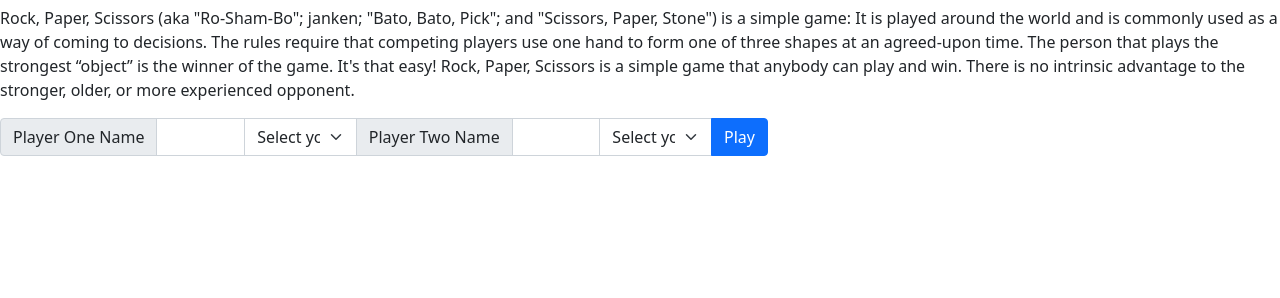
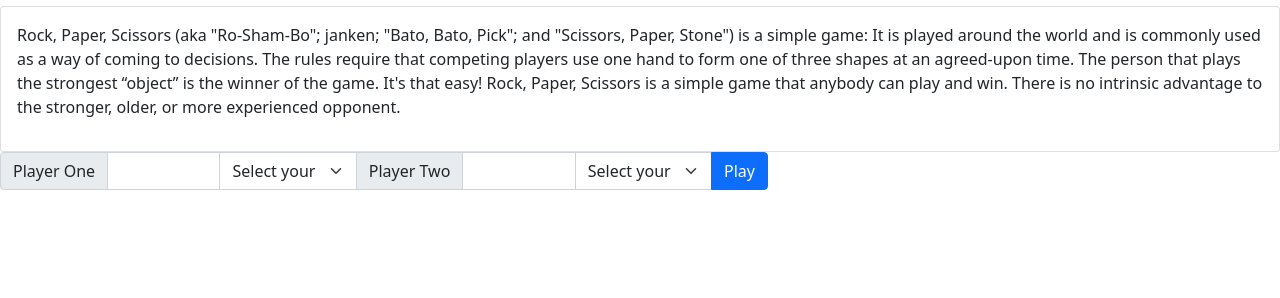
Before and after one commit to sandramolina/wk3_weekend_homework, a Flask app: page / in a window 1280 px wide. Shown: the part 50-348 px from the top of the page. Run offline with Flask 2, Linux system fonts and the light colour scheme.

Commit message:
styles home a little bit

```diff
--- a/templates/index.html
+++ b/templates/index.html
@@ -3,9 +3,9 @@
     <h1>Welcome to Rock, Paper, Scissors game</h1>
 </header>
 <main>
-    <div id="explanation">
+    <div id="explanation" class="card">
     <!-- <img src="../img/rock-paper-scissors.png" /> -->
-    <p>
+    <p class="card-body">
         Rock, Paper, Scissors (aka "Ro-Sham-Bo"; janken; "Bato, Bato, Pick"; and
         "Scissors, Paper, Stone") is a simple game: It is played around the world
         and is commonly used as a way of coming to decisions. The rules require
@@ -17,7 +17,7 @@
     </p>
     </div>
     <form class="input-group mb-3" id="game-setup" action="/<player_one_choice>/<player_two_choice>" method="post">
-        <span class="input-group-text">Player One Name</span>
+        <span class="input-group-text">Player One</span>
         <input type="text" aria-label="Player One Name" class="form-control" name="name1" id="name1">
         <select class="form-select" aria-label="Select your choice for the game" name="choice1">
             <option selected>Select your choice for the game</option>
@@ -26,7 +26,7 @@
             <option value="paper">Paper</option>
         </select>
 
-        <span class="input-group-text">Player Two Name</span>
+        <span class="input-group-text">Player Two</span>
         <input type="text" aria-label="Player Two Name" class="form-control" name="name2" id="name2">
         <select class="form-select" aria-label="Select your choice for the game" name="choice2">
             <option selected>Select your choice for the game</option>
```
